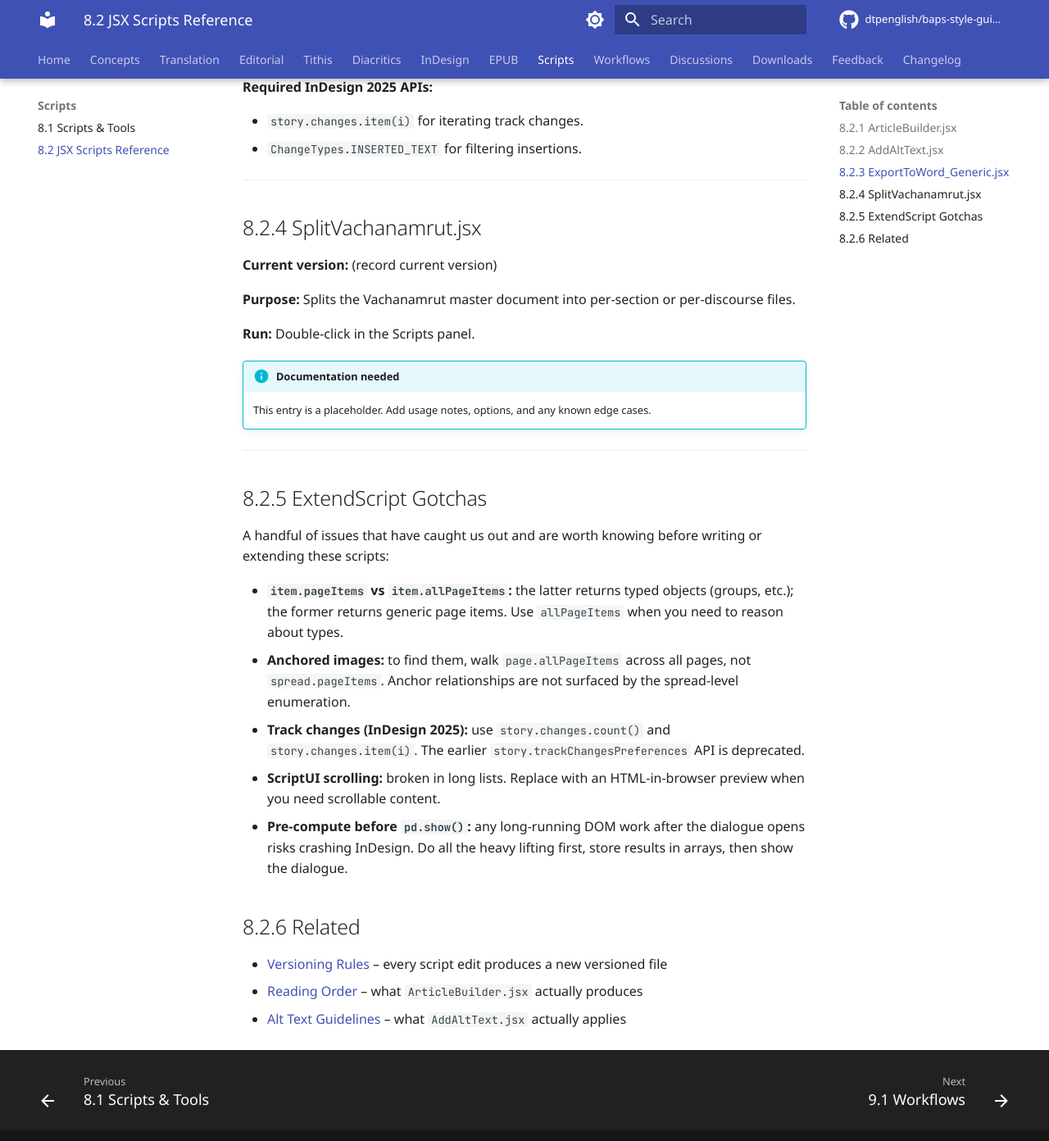
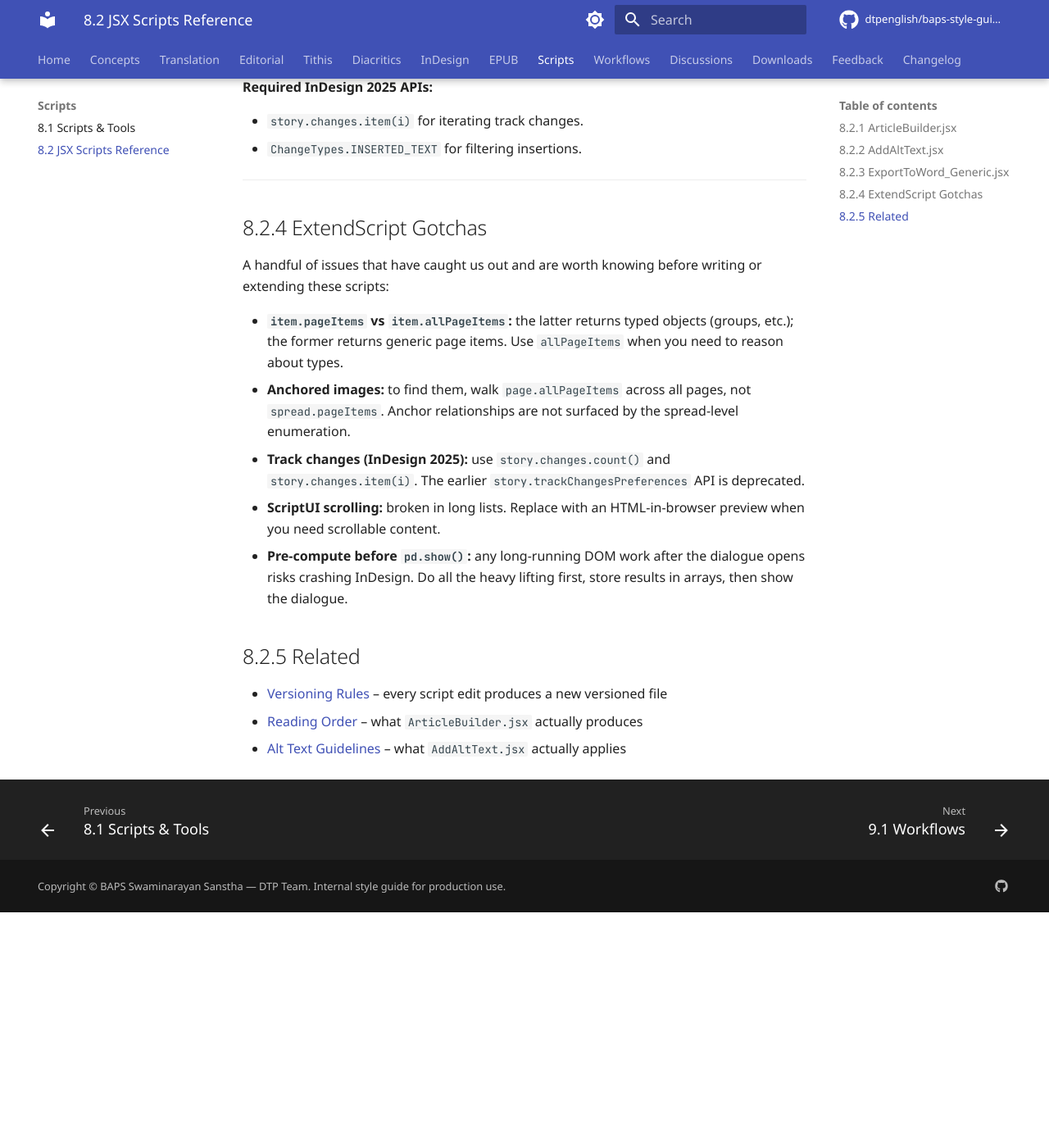
Before and after one commit to dtpenglish/baps-style-guide, an MkDocs documentation site: the page built from docs/scripts/jsx-reference.md, in a window 1280 px wide and 1400 px high, scrolled down 1936 px. Shown: the top 1392 px of the window at 82% size. Built offline with MkDocs 1.6.1 and Material for MkDocs 9.7.7, drawn with Linux system fonts in a browser that asks for light colours; comment, search, counter and statistics services are not loaded; the version menu is left out; after the commit the page ends 3049 px from its top, so only the background shows below that.

Commit message:
Remove SplitVachanamrut.jsx from current site references
- 8.2.4 SplitVachanamrut.jsx section deleted from jsx-reference.md.
- 8.2.5 ExtendScript Gotchas renumbered to 8.2.4.
- 8.2.6 Related renumbered to 8.2.5.
- Home page Scripts card: SplitVachanamrut dropped from the
  script list ('ArticleBuilder, AddAltText, ExportToWord_Generic').

Changelog historical entry mentioning the script is left as
record.

Co-Authored-By: Claude Opus 4.7 (1M context) <noreply@anthropic.com>

```diff
--- a/docs/scripts/jsx-reference.md
+++ b/docs/scripts/jsx-reference.md
@@ -68,19 +68,7 @@ Quick reference for the InDesign JSX scripts used in BAPS DTP production. Each e
 
 ---
 
-## 8.2.4 SplitVachanamrut.jsx
-**Current version:** (record current version)
-
-**Purpose:** Splits the Vachanamrut master document into per-section or per-discourse files.
-
-**Run:** Double-click in the Scripts panel.
-
-!!! info "Documentation needed"
-    This entry is a placeholder. Add usage notes, options, and any known edge cases.
-
----
-
-## 8.2.5 ExtendScript Gotchas
+## 8.2.4 ExtendScript Gotchas
 A handful of issues that have caught us out and are worth knowing before writing or extending these scripts:
 
 - **`item.pageItems` vs `item.allPageItems`:** the latter returns typed objects (groups, etc.); the former returns generic page items. Use `allPageItems` when you need to reason about types.
@@ -89,7 +77,7 @@ A handful of issues that have caught us out and are worth knowing before writing
 - **ScriptUI scrolling:** broken in long lists. Replace with an HTML-in-browser preview when you need scrollable content.
 - **Pre-compute before `pd.show()`:** any long-running DOM work after the dialogue opens risks crashing InDesign. Do all the heavy lifting first, store results in arrays, then show the dialogue.
 
-## 8.2.6 Related
+## 8.2.5 Related
 - [Versioning Rules](../workflows/versioning.md) – every script edit produces a new versioned file
 - [Reading Order](../epub/reading-order.md) – what `ArticleBuilder.jsx` actually produces
 - [Alt Text Guidelines](../epub/alt-text.md) – what `AddAltText.jsx` actually applies
```
Also changed, not shown: docs/index.md (+1 -1 lines).
